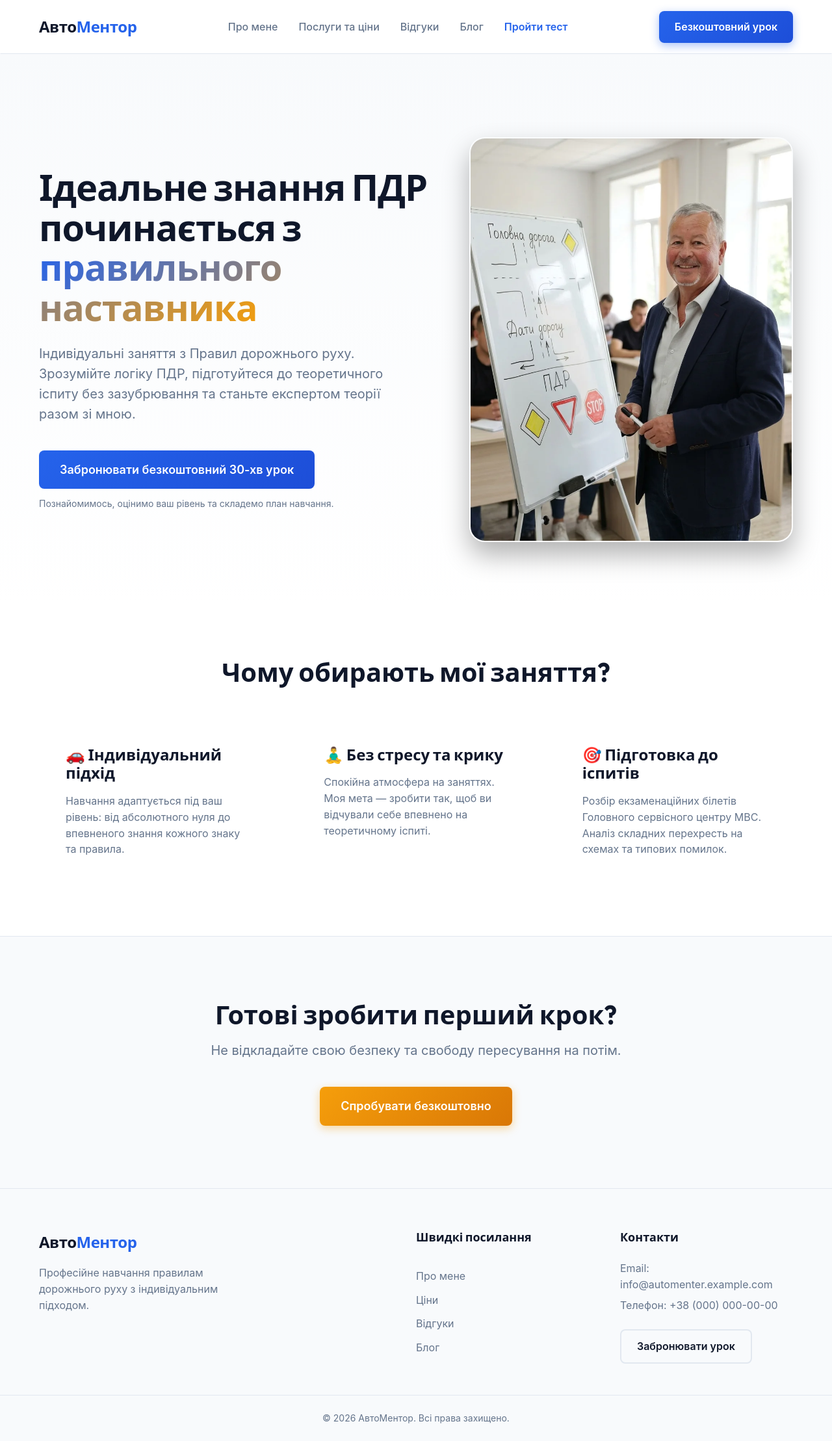
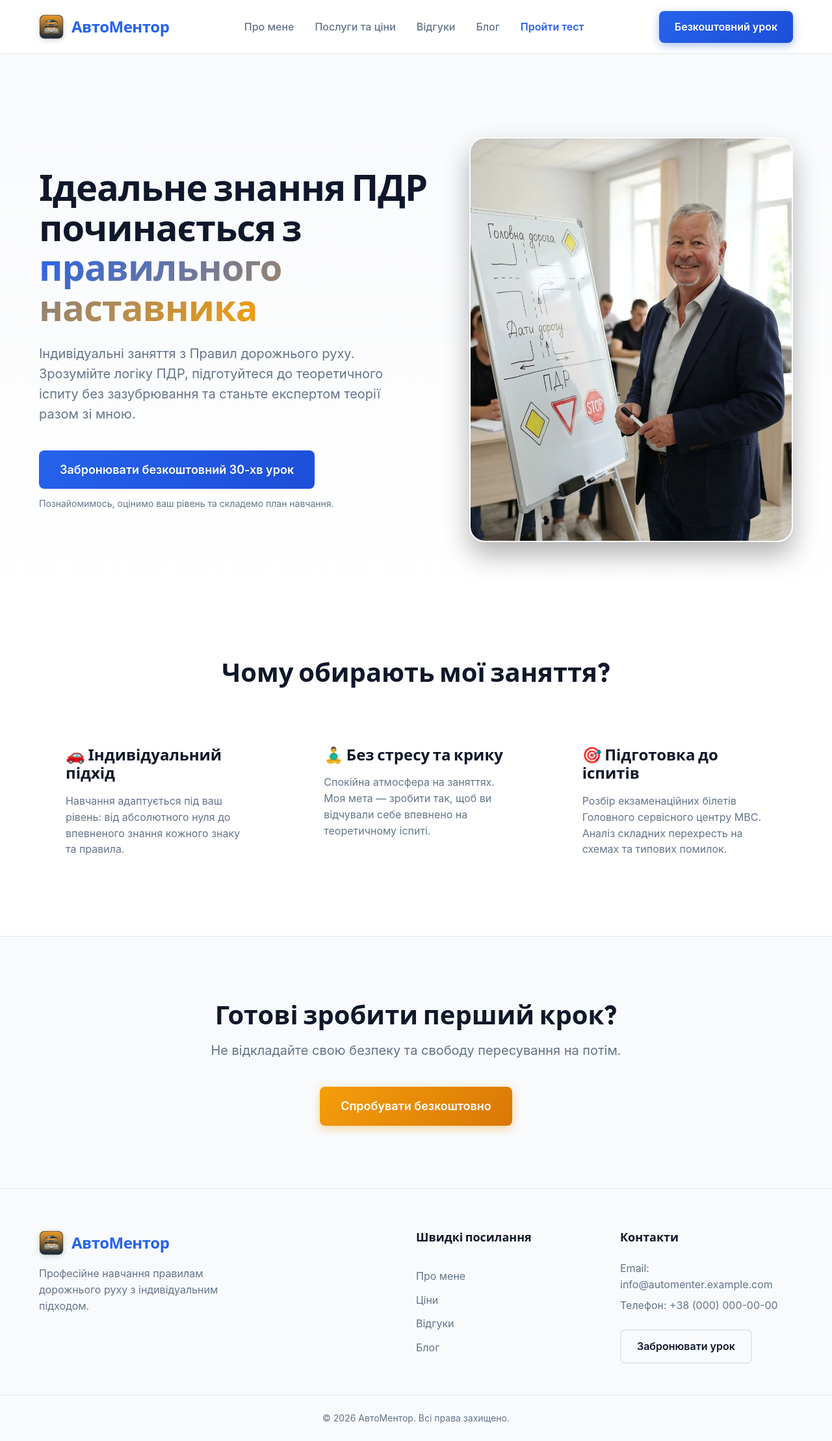
Before and after one commit to Bodia/auto_school_mentor, a Next.js app: page / in a window 1280 px wide. Shown: the whole page at 65% size. Built offline with nearby package versions, Linux system fonts and the light colour scheme.

Commit message:
Автозбереження: оновлення коду

```diff
--- a/copy-favicon.js
+++ b/copy-favicon.js
@@ -107,6 +107,7 @@ async function generateFavicons() {
     { file: path.join(__dirname, 'public', 'favicon.ico'), data: classicIco },
     { file: path.join(__dirname, 'public', 'icon.png'), data: png192 },
     { file: path.join(__dirname, 'public', 'icon-512.png'), data: png512 },
+    { file: path.join(__dirname, 'public', 'logo.png'), data: png512 },
     { file: path.join(__dirname, 'public', 'apple-touch-icon.png'), data: appleTouch },
   ];
 
--- a/src/app/layout.tsx
+++ b/src/app/layout.tsx
@@ -63,11 +63,14 @@ export const metadata: Metadata = {
       'max-snippet': -1,
     },
   },
+  manifest: "/manifest.json",
   icons: {
     icon: [
       { url: '/icon.png', sizes: '192x192', type: 'image/png' },
+      { url: '/icon-512.png', sizes: '512x512', type: 'image/png' },
       { url: '/favicon.ico', sizes: '48x48', type: 'image/x-icon' },
     ],
+    shortcut: ['/favicon.ico'],
     apple: [
       { url: '/apple-touch-icon.png', sizes: '180x180', type: 'image/png' },
     ],
@@ -89,9 +92,16 @@ export default function RootLayout({
     "@context": "https://schema.org",
     "@type": "EducationalOrganization",
     "name": "АвтоМентор",
+    "alternateName": ["AvtoMentor", "Авто Ментор"],
     "description": "Професійне індивідуальне навчання правилам дорожнього руху (ПДР) онлайн.",
     "url": "https://www.avtomentor.com",
-    "logo": "https://www.avtomentor.com/icon.png",
+    "logo": {
+      "@type": "ImageObject",
+      "url": "https://www.avtomentor.com/icon.png",
+      "width": 192,
+      "height": 192,
+      "caption": "АвтоМентор логотип"
+    },
     "image": "https://www.avtomentor.com/og/variant-4.jpg",
     "foundingLocation": {
       "@type": "Place",
@@ -112,6 +122,10 @@ export default function RootLayout({
     <html lang="uk" suppressHydrationWarning>
       <head>
         <ColorSchemeScript />
+        <link rel="icon" href="/icon.png" sizes="192x192" type="image/png" />
+        <link rel="icon" href="/favicon.ico" sizes="48x48" type="image/x-icon" />
+        <link rel="shortcut icon" href="/favicon.ico" />
+        <link rel="apple-touch-icon" href="/apple-touch-icon.png" sizes="180x180" />
       </head>
       <body className={`${inter.variable} ${outfit.variable}`}>
         <MantineProvider defaultColorScheme="auto">
--- a/src/components/Footer.css
+++ b/src/components/Footer.css
@@ -13,7 +13,9 @@
 }
 
 .footer-brand .logo {
-  display: inline-block;
+  display: inline-flex;
+  align-items: center;
+  gap: 0.75rem;
   margin-bottom: 1rem;
 }
 
@@ -66,7 +68,8 @@
   }
 
   .footer-brand .logo {
-    display: inline-block;
+    display: inline-flex;
+    justify-content: center;
     margin: 0 auto 1rem auto;
   }
 
--- a/src/components/Footer.tsx
+++ b/src/components/Footer.tsx
@@ -1,4 +1,5 @@
 import Link from 'next/link';
+import Image from 'next/image';
 import './Footer.css';
 
 export default function Footer() {
@@ -7,7 +8,16 @@ export default function Footer() {
       <div className="container footer-container">
         <div className="footer-brand">
           <Link href="/" className="logo">
-            Авто<span>Ментор</span>
+            <span className="logo-icon">
+              <Image
+                src="/icon.png"
+                alt="АвтоМентор логотип"
+                width={36}
+                height={36}
+                className="logo-img"
+              />
+            </span>
+            <span className="logo-text">Авто<span>Ментор</span></span>
           </Link>
           <p className="footer-desc">
             Професійне навчання правилам дорожнього руху з індивідуальним підходом.
--- a/src/components/Navbar.css
+++ b/src/components/Navbar.css
@@ -14,16 +14,41 @@
 }
 
 .logo {
+  display: inline-flex;
+  align-items: center;
+  gap: 0.75rem;
   font-family: var(--font-heading);
   font-size: 1.5rem;
   font-weight: 700;
   color: var(--text);
   letter-spacing: -0.5px;
   text-decoration: none;
+  user-select: none;
 }
 
 .logo span {
   color: var(--primary-color);
+}
+
+.logo-icon {
+  display: flex;
+  align-items: center;
+  justify-content: center;
+  flex-shrink: 0;
+}
+
+.logo-img {
+  width: 38px;
+  height: 38px;
+  border-radius: 9px;
+  object-fit: cover;
+  box-shadow: 0 2px 8px rgba(0, 0, 0, 0.15);
+  transition: transform 0.25s cubic-bezier(0.175, 0.885, 0.32, 1.275), box-shadow 0.25s ease;
+}
+
+.logo:hover .logo-img {
+  transform: scale(1.08) rotate(-2deg);
+  box-shadow: 0 4px 14px rgba(255, 122, 0, 0.35);
 }
 
 /* Desktop nav sits inside the navbar header */
@@ -152,17 +177,30 @@
     transform: translateX(0);
   }
 
+  /* Header inside drawer */
+  .drawer-header {
+    display: flex;
+    align-items: center;
+    justify-content: space-between;
+    padding: 1.25rem 1.5rem;
+    border-bottom: 1px solid var(--border);
+  }
+
+  .drawer-header .logo {
+    font-size: 1.3rem;
+  }
+
   /* Close button inside the drawer */
   .drawer-close-btn {
-    position: absolute;
-    top: 1.25rem;
-    right: 1.25rem;
     background: none;
     border: none;
     color: var(--text);
     cursor: pointer;
-    padding: 0.5rem;
-    z-index: 10;
+    padding: 0.4rem;
+    display: flex;
+    align-items: center;
+    justify-content: center;
+    line-height: 0;
   }
   .drawer-close-btn:hover {
     color: var(--primary-color);
@@ -172,7 +210,7 @@
   .mobile-nav {
     display: flex;
     flex-direction: column;
-    padding: 6rem 2rem 2rem; /* top padding to clear close btn */
+    padding: 2rem 1.5rem;
     gap: 1.75rem;
   }
 
--- a/src/components/Navbar.tsx
+++ b/src/components/Navbar.tsx
@@ -2,6 +2,7 @@
 
 import { useState, useEffect, useRef } from 'react';
 import Link from 'next/link';
+import Image from 'next/image';
 import './Navbar.css';
 
 export default function Navbar() {
@@ -41,7 +42,17 @@ export default function Navbar() {
       <header className="navbar glass">
         <div className="container nav-container">
           <Link href="/" className="logo" onClick={closeMenu}>
-            Авто<span>Ментор</span>
+            <span className="logo-icon">
+              <Image
+                src="/icon.png"
+                alt="АвтоМентор логотип"
+                width={36}
+                height={36}
+                priority
+                className="logo-img"
+              />
+            </span>
+            <span className="logo-text">Авто<span>Ментор</span></span>
           </Link>
 
           {/* Burger button */}
@@ -83,7 +94,19 @@ export default function Navbar() {
 
       {/* Side Drawer (slides in from the right) */}
       <div className={`mobile-drawer ${isOpen ? 'active' : ''}`} aria-hidden={!isOpen}>
-
+        <div className="drawer-header">
+          <Link href="/" className="logo" onClick={closeMenu}>
+            <span className="logo-icon">
+              <Image
+                src="/icon.png"
+                alt="АвтоМентор логотип"
+                width={32}
+                height={32}
+                className="logo-img"
+              />
+            </span>
+            <span className="logo-text">Авто<span>Ментор</span></span>
+          </Link>
           {/* Close button inside drawer */}
           <button
             className="drawer-close-btn"
@@ -95,6 +118,7 @@ export default function Navbar() {
               <line x1="6" y1="6" x2="18" y2="18"></line>
             </svg>
           </button>
+        </div>
 
         <nav className="mobile-nav">
           <Link href="/about" onClick={closeMenu}>Про мене</Link>
```
Also changed, not shown: public/logo.png (added), public/manifest.json (added). Lines whose indentation alone changed are shown as unchanged.
